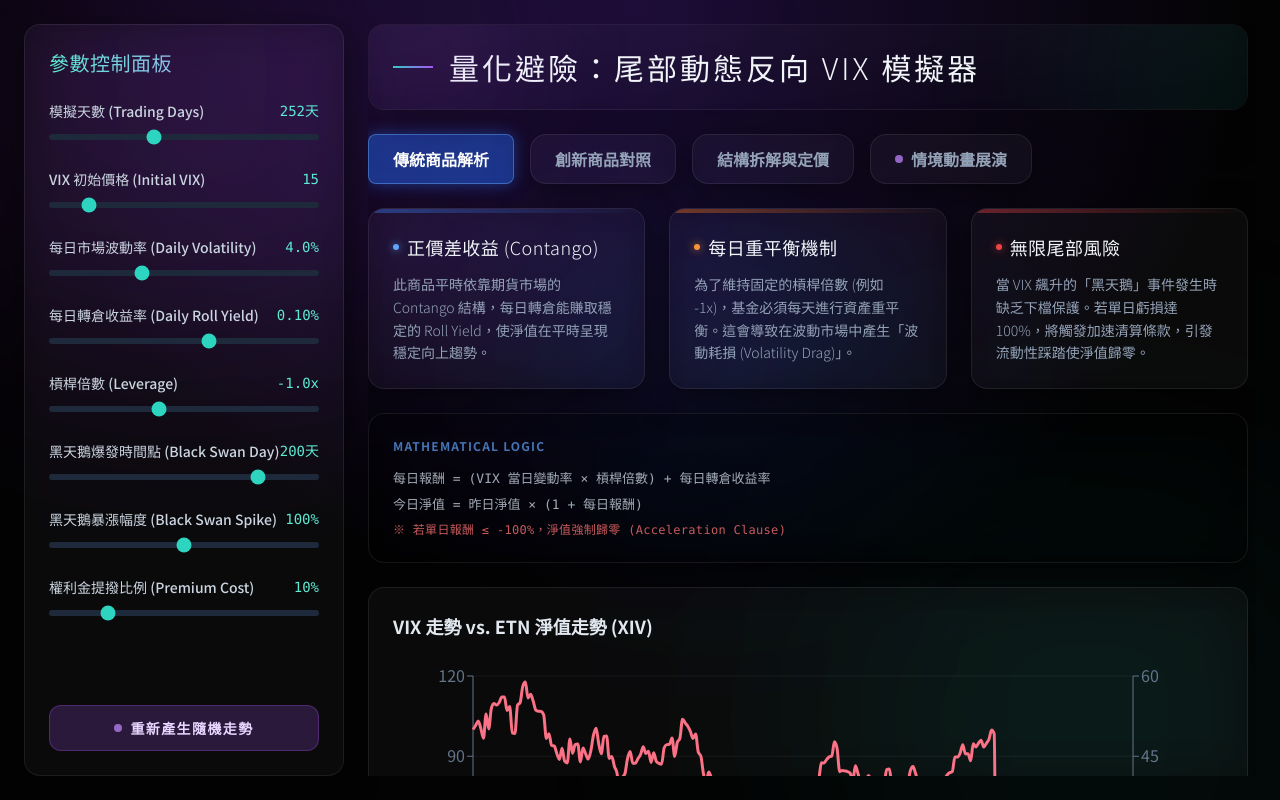
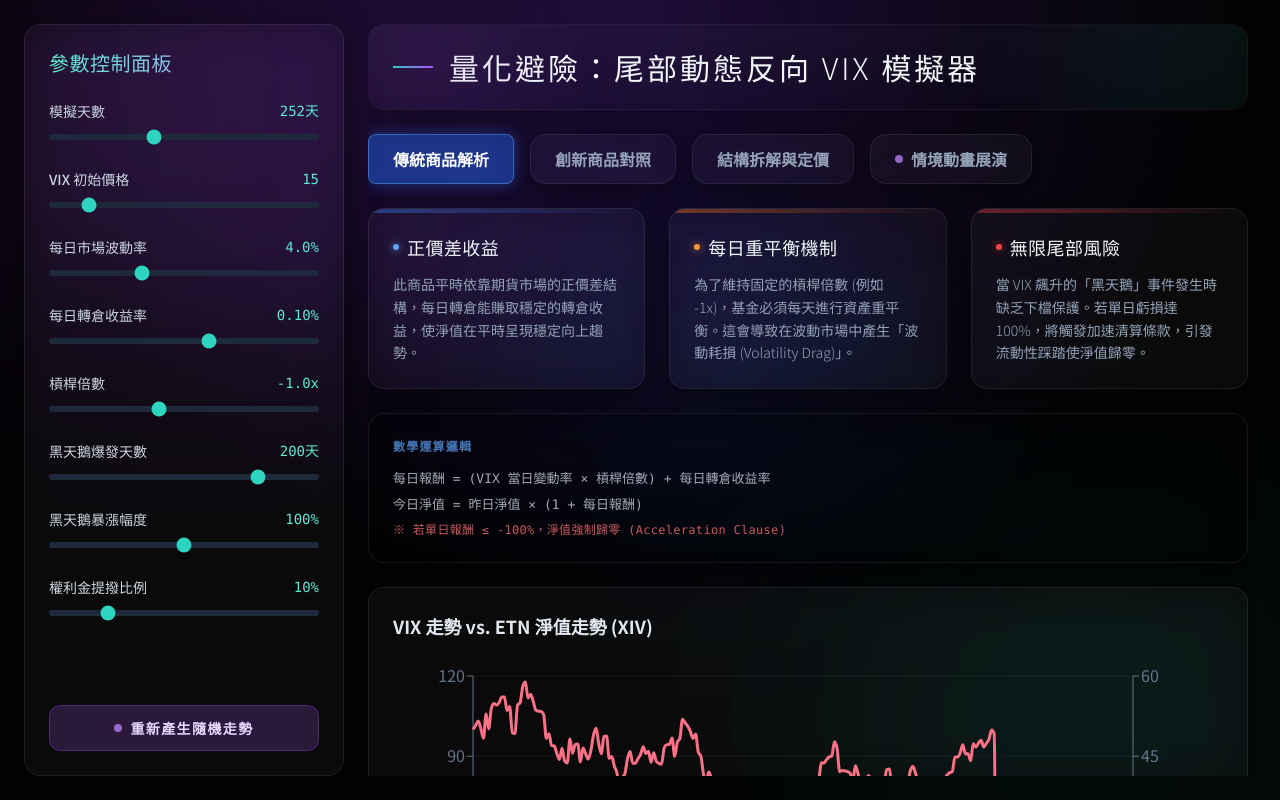
Before and after one commit to jerry0519-nycu/vix_simulator, a Next.js app: page / in a window 1280 px wide. Built offline with nearby package versions, Linux system fonts and the light colour scheme.

Commit message:
手動調整文字內容與敘述

```diff
--- a/src/components/Dashboard.tsx
+++ b/src/components/Dashboard.tsx
@@ -95,9 +95,9 @@ export function Dashboard({ data, stats, params, activeTab, setActiveTab, shocks
               <div className="absolute top-0 left-0 w-full h-1 bg-gradient-to-r from-blue-500/40 to-transparent"></div>
               <h3 className="text-lg font-light tracking-wide mb-3 text-slate-100 flex items-center gap-2">
                 <span className="w-1.5 h-1.5 rounded-full bg-blue-400 shadow-[0_0_8px_rgba(96,165,250,0.8)]"></span>
-                正價差收益 (Contango)
+                正價差收益
               </h3>
-              <p className="text-slate-400 text-sm leading-relaxed font-light">此商品平時依靠期貨市場的 Contango 結構，每日轉倉能賺取穩定的 Roll Yield，使淨值在平時呈現穩定向上趨勢。</p>
+              <p className="text-slate-400 text-sm leading-relaxed font-light">此商品平時依靠期貨市場的正價差結構，每日轉倉能賺取穩定的轉倉收益，使淨值在平時呈現穩定向上趨勢。</p>
             </GlassCard>
             <GlassCard className="relative overflow-hidden">
               <div className="absolute top-0 left-0 w-full h-1 bg-gradient-to-r from-orange-500/40 to-transparent"></div>
@@ -118,7 +118,7 @@ export function Dashboard({ data, stats, params, activeTab, setActiveTab, shocks
           </div>
 
           <GlassCard className="!bg-black/40 border-white/[0.02]">
-            <h4 className="text-xs tracking-widest uppercase font-semibold text-blue-400/70 mb-3">Mathematical Logic</h4>
+            <h4 className="text-xs tracking-widest uppercase font-semibold text-blue-400/70 mb-3">數學運算邏輯</h4>
             <code className="text-[13px] text-slate-300/80 block font-mono leading-loose">
               每日報酬 = (VIX 當日變動率 × 槓桿倍數) + 每日轉倉收益率<br/>
               今日淨值 = 昨日淨值 × (1 + 每日報酬)<br/>
@@ -139,13 +139,13 @@ export function Dashboard({ data, stats, params, activeTab, setActiveTab, shocks
               </p>
             </GlassCard>
             <GlassCard className="text-center">
-              <p className="text-sm text-slate-400 mb-1">最大回撤 (Max Drawdown)</p>
+              <p className="text-sm text-slate-400 mb-1">最大回撤</p>
               <p className="text-3xl font-bold text-orange-400">
                 {(stats.tradMaxDrawdown * 100).toFixed(2)}%
               </p>
             </GlassCard>
             <GlassCard className="text-center">
-              <p className="text-sm text-slate-400 mb-1">破產狀態 (Bankruptcy)</p>
+              <p className="text-sm text-slate-400 mb-1">破產狀態</p>
               <p className={`text-3xl font-bold ${stats.tradBankrupt ? 'text-red-500' : 'text-green-400'}`}>
                 {stats.tradBankrupt ? "已清算歸零" : "存活"}
               </p>
@@ -182,7 +182,7 @@ export function Dashboard({ data, stats, params, activeTab, setActiveTab, shocks
           </div>
 
           <GlassCard className="!bg-black/40 border-white/[0.02]">
-            <h4 className="text-xs tracking-widest uppercase font-semibold text-teal-400/70 mb-3">Mathematical Logic</h4>
+            <h4 className="text-xs tracking-widest uppercase font-semibold text-teal-400/70 mb-3">數學運算邏輯</h4>
             <code className="text-[13px] text-slate-300/80 block font-mono leading-loose">
               平時報酬 = (VIX 變動率 × 槓桿) + [轉倉收益 × (1 - 權利金提撥比例)]<br/>
               黑天鵝報酬 = 平時報酬 + <span className="text-teal-300/80">選擇權 Gamma 賠付 (VIX 暴漲幅度 × 0.8)</span><br/>
@@ -203,13 +203,13 @@ export function Dashboard({ data, stats, params, activeTab, setActiveTab, shocks
               </p>
             </GlassCard>
             <GlassCard className="text-center">
-              <p className="text-sm text-slate-400 mb-1">最大回撤 (Max Drawdown)</p>
+              <p className="text-sm text-slate-400 mb-1">最大回撤</p>
               <p className="text-3xl font-bold text-orange-400">
                 {(stats.innMaxDrawdown * 100).toFixed(2)}%
               </p>
             </GlassCard>
             <GlassCard className="text-center">
-              <p className="text-sm text-slate-400 mb-1">破產狀態 (Bankruptcy)</p>
+              <p className="text-sm text-slate-400 mb-1">破產狀態</p>
               <p className={`text-3xl font-bold ${stats.innBankrupt ? 'text-red-500' : 'text-teal-400'}`}>
                 {stats.innBankrupt ? "已清算歸零" : "成功避險存活"}
               </p>
--- a/src/components/ReplicationMode.tsx
+++ b/src/components/ReplicationMode.tsx
@@ -84,7 +84,7 @@ export function ReplicationMode() {
         {/* 商品解構說明 */}
         <GlassCard className="border-l-4 border-l-indigo-500">
           <h3 className="text-xl font-light text-indigo-300 mb-3">
-            商品解構與複製 (Replication)
+            商品解構與複製
           </h3>
           <p className="text-slate-300 text-sm leading-relaxed font-light mb-4">
             要創造出「反向 VIX ETN」，可以直接使用模組化合約來「組裝」：<br /><br />
@@ -92,7 +92,7 @@ export function ReplicationMode() {
             <span className="text-teal-400 font-medium">● 創新 ETN</span> = 現金部位 + 放空 VIX 期貨 + <strong className="text-teal-300">買入極度價外買權 (Deep OTM Call)</strong>
           </p>
           <div className="p-3 bg-black/40 rounded border border-indigo-500/20 text-xs text-slate-400">
-            <strong>核心概念：</strong> 選擇權就像「巨災保險」。平時繳保費使利潤微幅下滑；當 VIX 暴漲突破履約價時，無限獲利完美抵銷期貨的無限虧損。
+            價外選擇權可視為巨災保險，雖然平時繳保費使利潤微幅下滑；但當 VIX 暴漲突破履約價時，無限獲利可抵銷期貨的無限虧損。
           </div>
         </GlassCard>
 
@@ -186,7 +186,7 @@ export function ReplicationMode() {
       {/* ─── 右側：到期損益圖 ─── */}
       <GlassCard className="flex-1 min-h-0 flex flex-col">
         <h4 className="text-lg font-light text-slate-200 mb-1 flex-shrink-0">
-          到期損益圖 (Payoff Diagram)
+          到期損益圖
         </h4>
         <p className="text-xs text-slate-500 mb-4 flex-shrink-0">
           基準 VIX = <span className="text-blue-300 font-mono">{baseVix}</span>
--- a/src/components/Sidebar.tsx
+++ b/src/components/Sidebar.tsx
@@ -21,14 +21,14 @@ export function Sidebar({ params, setParams, onRegenerate }: SidebarProps) {
   };
 
   const sliders = [
-    { label: "模擬天數 (Trading Days)", key: "tradingDays", min: 100, max: 500, step: 1, unit: "天" },
-    { label: "VIX 初始價格 (Initial VIX)", key: "initialVix", min: 10, max: 50, step: 1, unit: "" },
-    { label: "每日市場波動率 (Daily Volatility)", key: "dailyVol", min: 1, max: 10, step: 0.1, unit: "%" },
-    { label: "每日轉倉收益率 (Daily Roll Yield)", key: "rollYield", min: -0.5, max: 0.5, step: 0.01, unit: "%" },
-    { label: "槓桿倍數 (Leverage)", key: "leverage", min: -5.0, max: 5.0, step: 0.5, unit: "x" },
-    { label: "黑天鵝爆發時間點 (Black Swan Day)", key: "blackSwanDay", min: 1, max: params.tradingDays, step: 1, unit: "天" },
-    { label: "黑天鵝暴漲幅度 (Black Swan Spike)", key: "blackSwanSpike", min: 50, max: 150, step: 1, unit: "%" },
-    { label: "權利金提撥比例 (Premium Cost)", key: "premiumCost", min: 5, max: 30, step: 1, unit: "%" },
+    { label: "模擬天數", key: "tradingDays", min: 100, max: 500, step: 1, unit: "天" },
+    { label: "VIX 初始價格", key: "initialVix", min: 10, max: 50, step: 1, unit: "" },
+    { label: "每日市場波動率", key: "dailyVol", min: 1, max: 10, step: 0.1, unit: "%" },
+    { label: "每日轉倉收益率", key: "rollYield", min: -0.5, max: 0.5, step: 0.01, unit: "%" },
+    { label: "槓桿倍數", key: "leverage", min: -5.0, max: 5.0, step: 0.5, unit: "x" },
+    { label: "黑天鵝爆發天數", key: "blackSwanDay", min: 1, max: params.tradingDays, step: 1, unit: "天" },
+    { label: "黑天鵝暴漲幅度", key: "blackSwanSpike", min: 50, max: 150, step: 1, unit: "%" },
+    { label: "權利金提撥比例", key: "premiumCost", min: 5, max: 30, step: 1, unit: "%" },
   ];
 
   return (
```
Also changed, not shown: src/components/StoryMode.tsx (+8 -9 lines).
